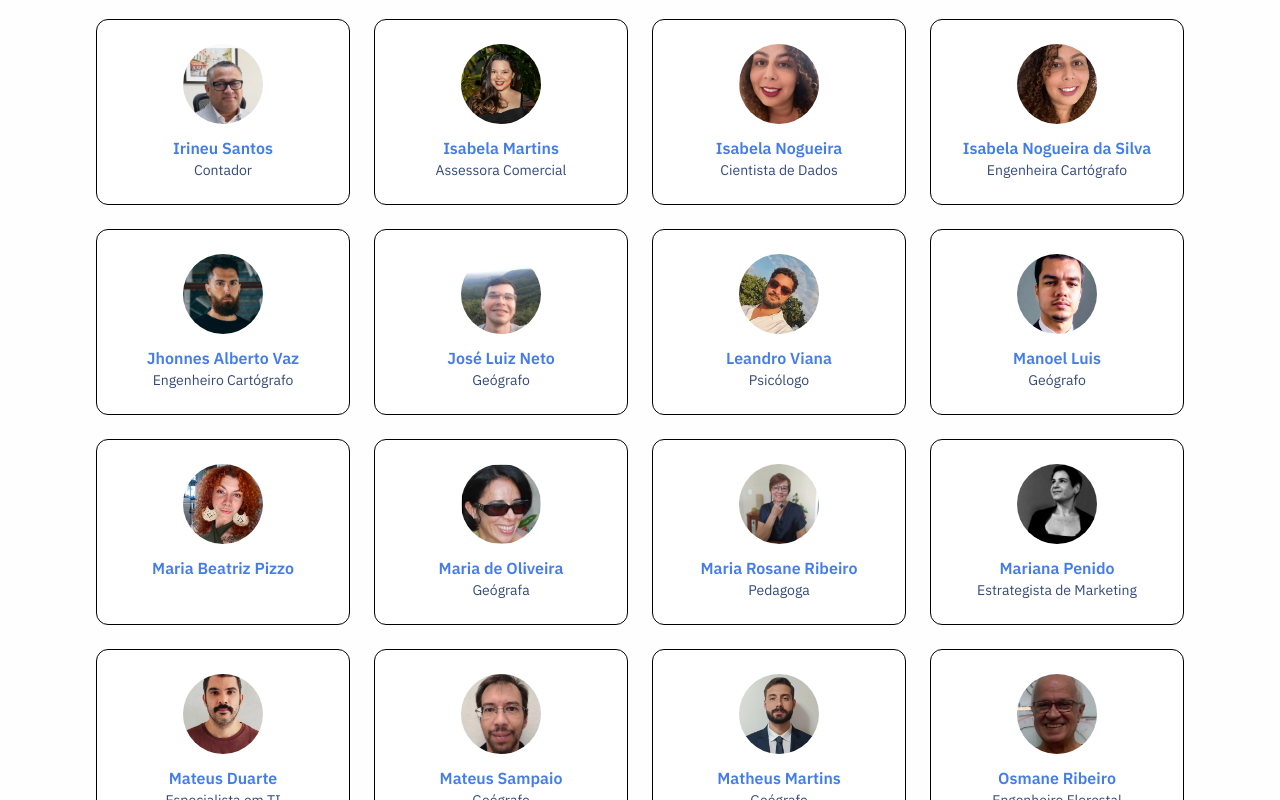
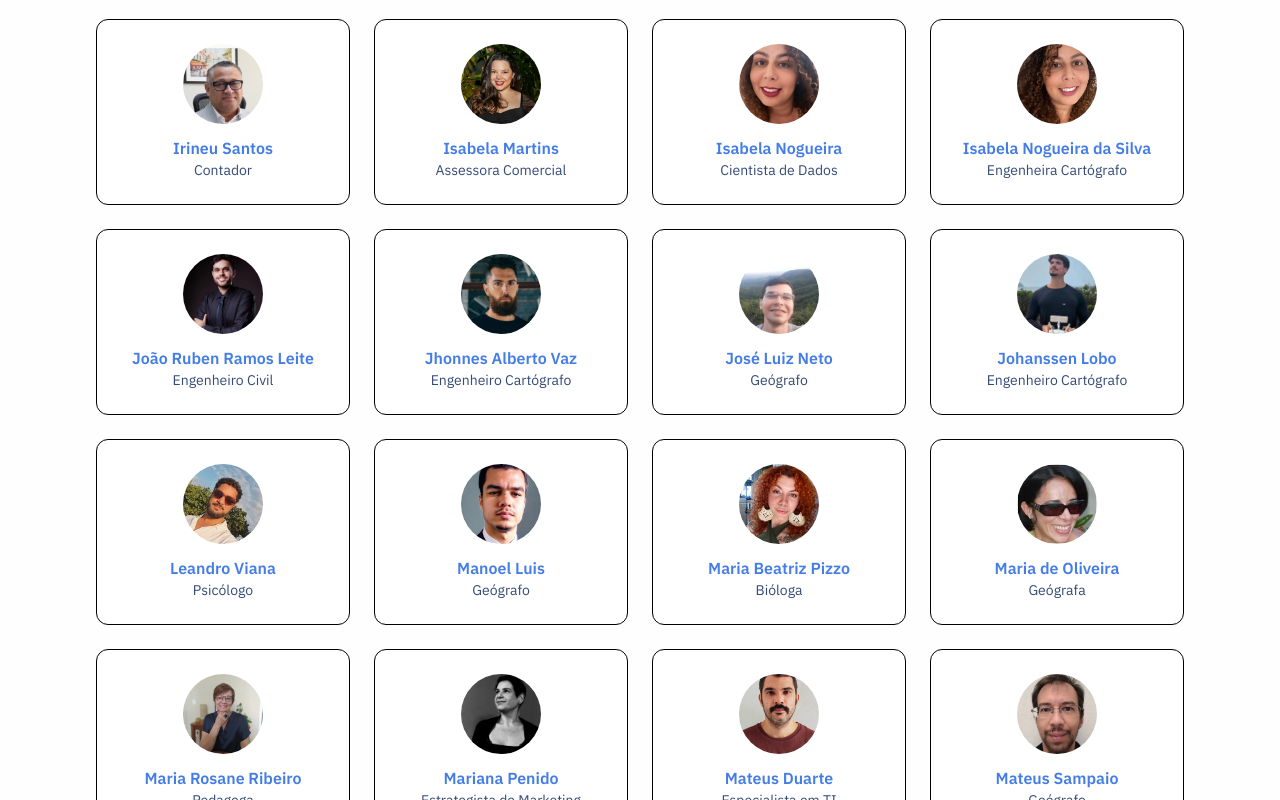
Before and after one commit to Mateusridu/Cartogeo.org-Deploy, a React (Vite) app: page /#/time in a window 1280 px wide. Shown: the part 1687-2487 px from the top of the page. Built offline with nearby package versions, Linux system fonts and the light colour scheme.

Commit message:
Atualizaçao da TeamPage e add de imagens

```diff
--- a/src/components/TeamPage.jsx
+++ b/src/components/TeamPage.jsx
@@ -26,7 +26,9 @@ import isabelac from "../assets/team/Isabela_Cavalcanti_Martins.webp";
 import isabelan from "../assets/team/Isabela_Nogueira.webp";
 import isabelas from "../assets/team/Isabela_Nogueira_da_Silva.webp";
 import jhonnes from "../assets/team/Jhonnes_Alberto_Vaz.webp";
+import joao from "../assets/team/João_Ruben_Ramos_Leite.webp";
 import jose from "../assets/team/José_Luiz_da_Silva_Neto.webp";
+import johanssen from "../assets/team/Johanssen_Lobo.webp";
 import leandro from "../assets/team/Leandro_Viana.webp";
 import manoel from "../assets/team/Manoel_Luis.webp";
 import mariab from "../assets/team/Maria_Beatriz_Pizzo.webp";
@@ -54,7 +56,7 @@ import vinicius from "../assets/team/Vinnícius_Dionísio.webp";
 
 
 const TEAM = [
-  { name: "Dr. Gilberto Pessanha Ribeiro", role: "Fundador & CEO", image: gilberto, linkedin: "" },
+  { name: "Dr. Gilberto Pessanha Ribeiro", role: "Fundador & CEO", image: gilberto, linkedin: "https://www.linkedin.com/in/gilberto-pessanha-ribeiro-42a189264/" },
   { name: "Abraão Nóbrega", role: "Arquiteto e Urbanista", image: abraao, linkedin: "https://www.linkedin.com/in/abra%C3%A3o-n%C3%B3brega-2032a9321/" },
   { name: "André Victor Barcia", role: "Geógrafo", image: andre, linkedin: "https://www.linkedin.com/in/andrevictorbarcia/" },
   { name: "Anthony Andrey Ramalho", role: "Engenheiro de Petróleo", image: anthony, linkedin: "" },
@@ -78,11 +80,13 @@ const TEAM = [
   { name: "Isabela Martins", role: "Assessora Comercial", image: isabelac, linkedin: "https://www.linkedin.com/in/isabela-cavalcanti-martins-a934921a5/" },
   { name: "Isabela Nogueira", role: "Cientista de Dados", image: isabelan, linkedin: "https://www.linkedin.com/in/isabela-nogueira/" },
   { name: "Isabela Nogueira da Silva", role: "Engenheira Cartógrafo", image: isabelas, linkedin: "https://www.linkedin.com/in/jhonnes-alberto-vaz-20118925/" },
+  { name: "João Ruben Ramos Leite", role: "Engenheiro Civil", image: joao, linkedin: "www.linkedin.com/in/joao-leite-a84b6a380" },
   { name: "Jhonnes Alberto Vaz", role: "Engenheiro Cartógrafo", image: jhonnes, linkedin: "" },
   { name: "José Luiz Neto", role: "Geógrafo", image: jose, linkedin: "https://www.linkedin.com/in/jos%C3%A9-luiz-da-silva-neto-758a6a309/" },
+  { name: "Johanssen Lobo", role: "Engenheiro Cartógrafo", image: johanssen, linkedin: "https://www.linkedin.com/in/johanssen-lobo-6285ab1b7/" },
   { name: "Leandro Viana", role: "Psicólogo", image: leandro, linkedin: "https://www.linkedin.com/in/leandro-viana-a432b2211/" },
   { name: "Manoel Luis", role: "Geógrafo", image: manoel, linkedin: "https://www.linkedin.com/in/manoeluisgeotec/" },
-  { name: "Maria Beatriz Pizzo", role: "", image: mariab, linkedin: "" },
+  { name: "Maria Beatriz Pizzo", role: "Bióloga", image: mariab, linkedin: "https://www.linkedin.com/in/maria-beatriz-fagundes-gov%C3%AAa-pizzo-3052021a2/" },
   { name: "Maria de Oliveira", role: "Geógrafa", image: mariao, linkedin: "" },
   { name: "Maria Rosane Ribeiro", role: "Pedagoga", image: mariar, linkedin: "" },
   { name: "Mariana Penido", role: "Estrategista de Marketing", image: mariana, linkedin: "https://www.linkedin.com/in/mariana-penido/" },
```
Also changed, not shown: src/assets/team/Maria_de_Oliveira.webp.
